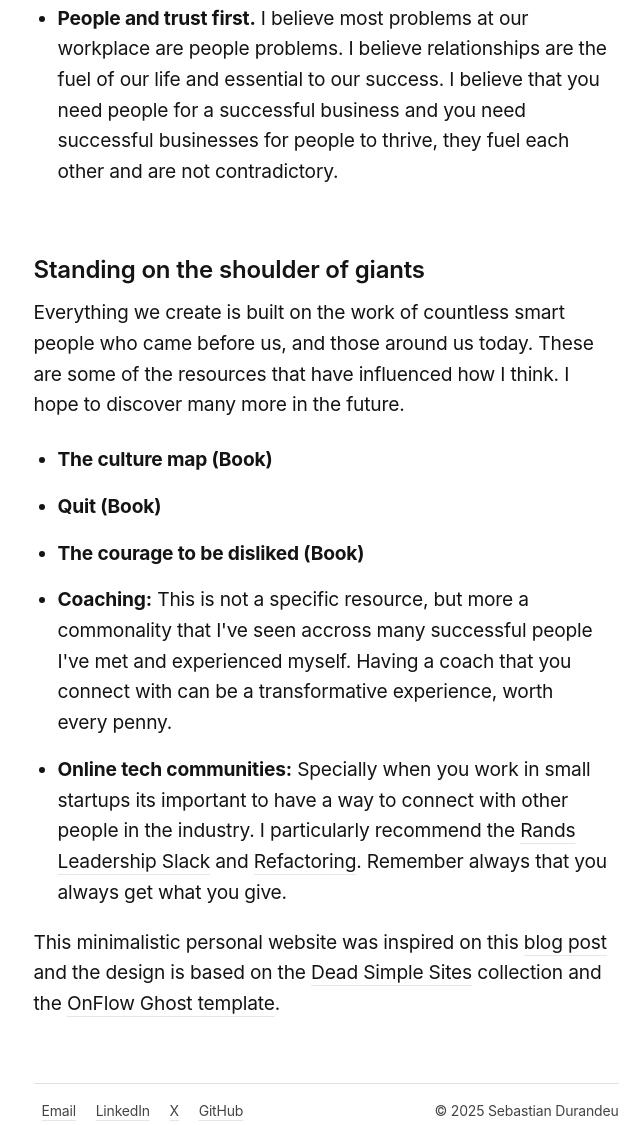
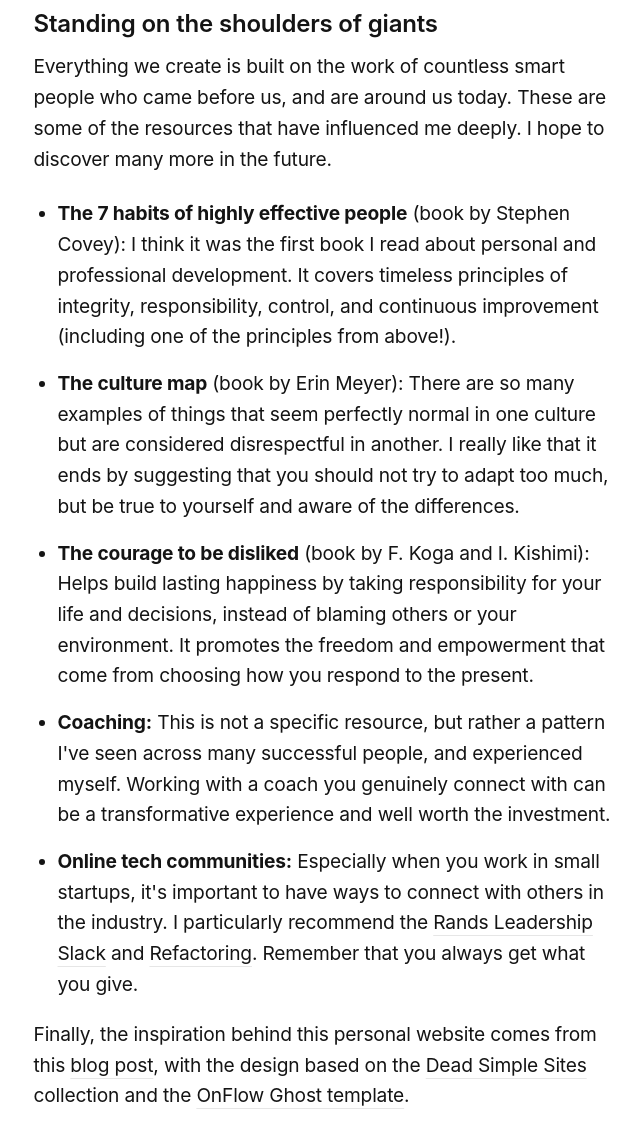
Before and after one commit to sdurandeu/sebastiandurandeu.com, a plain HTML site: page index.html in a window 1280 px wide. Shown: the part 1511-2636 px from the top of the page, without its empty margins (314-954 px from the left). Drawn offline with Linux system fonts and the light colour scheme.

Commit message:
Finished and polished content

```diff
--- a/index.html
+++ b/index.html
@@ -140,49 +140,49 @@
     <p class="hero">
       I'm an engineering manager passionate about building high-performing startup teams that take ownership and deliver impactful technology.
       I also enjoy exploring and, when possible, experiencing the cultural differences that shape how people live and work around the world.
-      I'm currently based in Salt Lake City 🇺🇸, and I've been lucky to have lived in London 🇬🇧 and Buenos Aires 🇦🇷
+      I'm currently based in Salt Lake City 🇺🇸, and I've been lucky to live in London 🇬🇧 and Buenos Aires 🇦🇷
     </p>
 
     <section>
       <h2>Guiding principles</h2>
-      <p>Over my, now multiple, years of experience I've found the following principles to be very useful to have top of mind for navigating life and work. Would any of these principles change in an AI-first world? I don't think so, but we'll see.</p>
+      <p>Throughout my career, these ideas have consistently helped me find clarity and overcome challenges. Will they change in an AI-first world? Time will tell.</p>
       <ul>
 
         <li>
           <b>Life is one long game.</b>
-          Also know as the power of compounding. Focus on getting better 1% everyday, is much better in the long run. We all want to be successful and rich today, but being patient leads to more sustainable and longer term happiness. Warren Buffet famously said “we all know how to get rich, but is not sexy”. There is a phrase, thought to be said by Spanish painter Pablo Picasso, that says “ensure luck finds you working”. This to me means that eventually, if you try enough times, you will get lucky and get what you want. This applies to so many things, including investing.
+          Long-term success is less about quick wins and more about consistency and patience. If what you want feels unachievable today, just focus on getting 1% closer, every day, every week. It seems Pablo Picasso said: <i>Inspiration exists, but it has to find you working.</i>
         </li>
 
         <li>
           <b>Seek first to understand, then to be understood.</b>
-          This comes from the book the 7th Habits, but, there are many different ways to express it, like “lead with inquiry” or “shut up and listen”. If our first reaction to something that we don’t agree with would always be a question, the world would be a much better place.
+          This has been expressed in many different ways by different people, from <i>'lead with curiosity'</i> to <i>'say less and ask more'</i>. If our first response to disagreement was always a question, the world would be a better place.
         </li>
 
         <li>
           <b>Embrace discomfort.</b>
-          I once read that a person success and happiness can be measured in the number of uncomfortable conversations they are willing to have. If you do things worth doing, some failure is just part of the process. Far easier said than practiced, but still true.
+          I once read that a person's happiness can be measured in the number of uncomfortable conversations they are willing to have. If you do things worth doing, some failure is just part of the process. Far easier said than done, but still true.
         </li>
 
         <li>
           <b>People and trust first.</b>
-          I believe most problems at our workplace are people problems. I believe relationships are the fuel of our life and essential to our success. I believe that you need people for a successful business and you need successful businesses for people to thrive, they fuel each other and are not contradictory.
+          I believe almost every workplace problem is, at the core, a people problem. You need happy, fulfilled people to build a successful business, and you need successful businesses to create environments where people can thrive. The two fuel each other and are not in conflict.
         </li>
 
       </ul>
     </section>
 
     <section>
-      <h2>Standing on the shoulder of giants</h2>
-      <p>Everything we create is built on the work of countless smart people who came before us, and those around us today. These are some of the resources that have influenced how I think. I hope to discover many more in the future.</p>
+      <h2>Standing on the shoulders of giants</h2>
+      <p>Everything we create is built on the work of countless smart people who came before us, and are around us today. These are some of the resources that have influenced me deeply. I hope to discover many more in the future.</p>
       <ul>
-        <li><b>The culture map (Book)</b></li>
-        <li><b>Quit (Book)</b></li>
-        <li><b>The courage to be disliked (Book)</b></li>
-        <li><b>Coaching:</b> This is not a specific resource, but more a commonality that I've seen accross many successful people I've met and experienced myself. Having a coach that you connect with can be a transformative experience, worth every penny.</li>
-        <li><b>Online tech communities:</b> Specially when you work in small startups its important to have a way to connect with other people in the industry. I particularly recommend the <a href="https://randsinrepose.com/welcome-to-rands-leadership-slack/">Rands Leadership Slack</a> and <a href="https://refactoring.fm/p/refactoring-community">Refactoring</a>. Remember always that you always get what you give.</li>
+        <li><b>The 7 habits of highly effective people</b> (book by Stephen Covey): I think it was the first book I read about personal and professional development. It covers timeless principles of integrity, responsibility, control, and continuous improvement (including one of the principles from above!).</li>
+        <li><b>The culture map</b> (book by Erin Meyer): There are so many examples of things that seem perfectly normal in one culture but are considered disrespectful in another. I really like that it ends by suggesting that you should not try to adapt too much, but be true to yourself and aware of the differences.</li>
+        <li><b>The courage to be disliked</b> (book by F. Koga and I. Kishimi): Helps build lasting happiness by taking responsibility for your life and decisions, instead of blaming others or your environment. It promotes the freedom and empowerment that come from choosing how you respond to the present.</li>
+        <li><b>Coaching:</b> This is not a specific resource, but rather a pattern I've seen across many successful people, and experienced myself. Working with a coach you genuinely connect with can be a transformative experience and well worth the investment.</li>
+        <li><b>Online tech communities:</b> Especially when you work in small startups, it's important to have ways to connect with others in the industry. I particularly recommend the <a href="https://randsinrepose.com/welcome-to-rands-leadership-slack/">Rands Leadership Slack</a> and <a href="https://refactoring.fm/p/refactoring-community">Refactoring</a>. Remember that you always get what you give.</li>
       </ul>
 
-      <p>This minimalistic personal website was inspired on this <a href="https://hagakure.substack.com/p/twh35-20-principles-i-strive-to-live" target="_blank">blog post</a> and the design is based on the <a href="https://deadsimplesites.com/" target="_blank">Dead Simple Sites</a> collection and the <a href="https://www.priority.vision/themes/onflow/">OnFlow Ghost template</a>.</p>
+      <p>Finally, the inspiration behind this personal website comes from this <a href="https://hagakure.substack.com/p/twh35-20-principles-i-strive-to-live" target="_blank">blog post</a>, with the design based on the <a href="https://deadsimplesites.com/" target="_blank">Dead Simple Sites</a> collection and the <a href="https://www.priority.vision/themes/onflow/">OnFlow Ghost template</a>.</p>
     </section>
 
     <hr />
```
